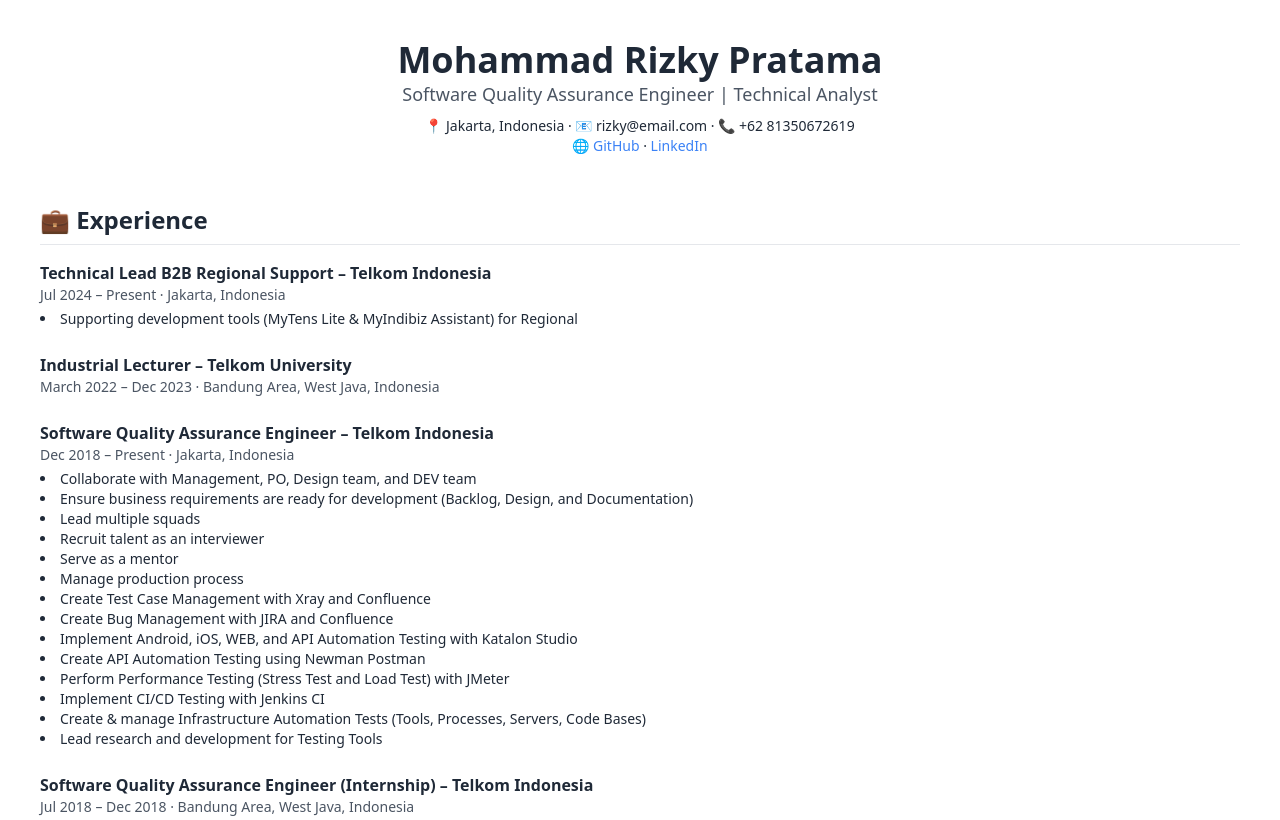
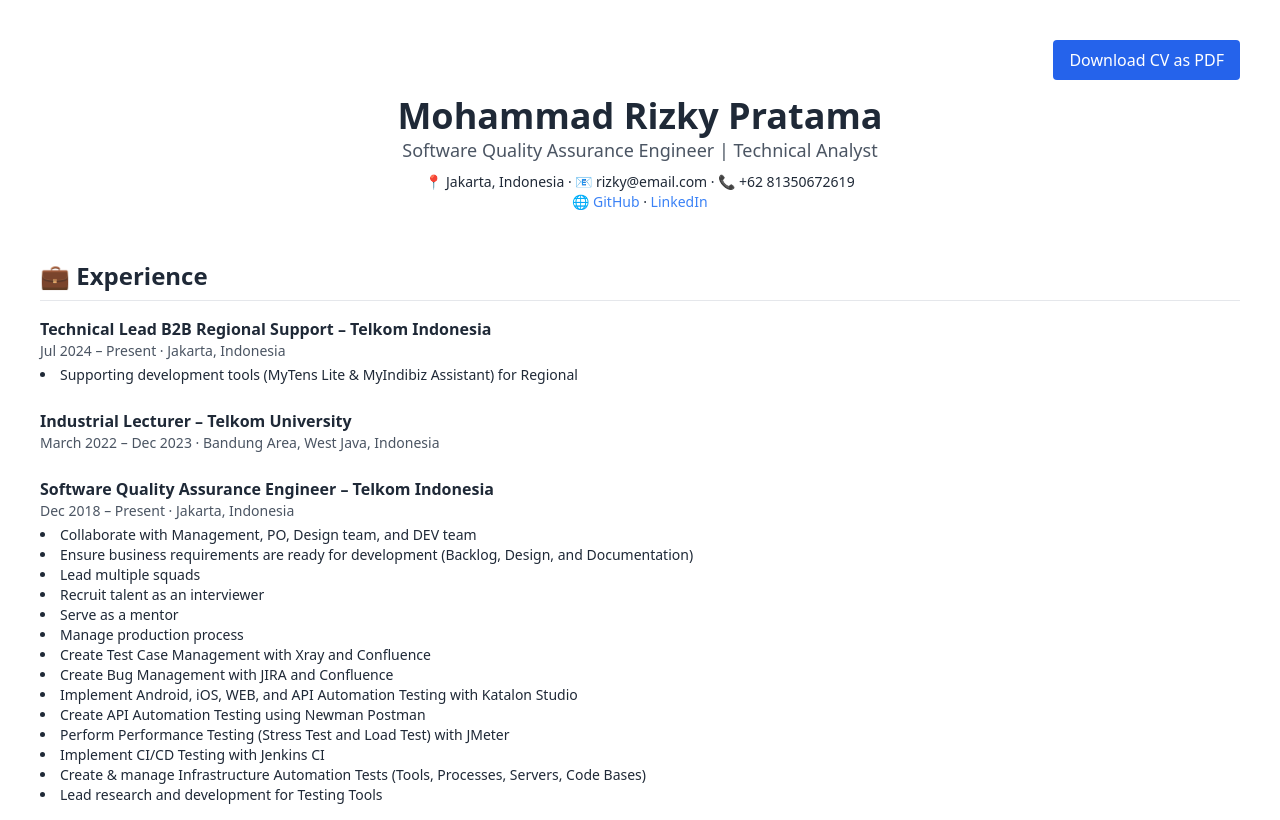
Before and after one commit to RizkyMRP22/mrizkyp-cv, a plain HTML site: page index.html in a window 1280 px wide. Shown: the top 820 px of the page. Drawn offline with nearby package versions, Linux system fonts and the light colour scheme.

Commit message:
add download function

```diff
--- a/index.html
+++ b/index.html
@@ -4,16 +4,20 @@
   <meta charset="UTF-8" />
   <title>Rizky's CV</title>
   <meta name="viewport" content="width=device-width, initial-scale=1.0" />
-
-  <!-- Prevent Caching -->
   <meta http-equiv="Cache-Control" content="no-cache, no-store, must-revalidate" />
   <meta http-equiv="Pragma" content="no-cache" />
   <meta http-equiv="Expires" content="0" />
-
   <link href="https://cdn.jsdelivr.net/npm/tailwindcss@2.2.19/dist/tailwind.min.css" rel="stylesheet">
+  <script src="https://cdnjs.cloudflare.com/ajax/libs/html2pdf.js/0.10.1/html2pdf.bundle.min.js"></script>
 </head>
 <body class="bg-white text-gray-800 font-sans p-10">
+  <div class="text-right mb-4">
+    <button onclick="downloadPDF()" class="bg-blue-600 text-white px-4 py-2 rounded hover:bg-blue-700 transition">
+      Download CV as PDF
+    </button>
+  </div>
 
+  <div id="cv-content">
     <header class="text-center mb-12">
       <h1 id="name" class="text-4xl font-bold"></h1>
       <p id="title" class="text-lg text-gray-600"></p>
@@ -44,15 +48,9 @@
       <h2 class="text-2xl font-semibold border-b pb-2 mb-4">📜 Certifications</h2>
       <ul id="certifications" class="list-disc list-inside text-sm"></ul>
     </section>
+  </div>
 
-  <!-- Dynamically load scripts with timestamp to prevent caching -->
-  <script>
-    const ts = Date.now();
-    ['data.js', 'main.js'].forEach(file => {
-      const script = document.createElement('script');
-      script.src = `${file}?v=${ts}`;
-      document.body.appendChild(script);
-    });
-  </script>
+  <script src="./data.js?v=1.0.0"></script>
+  <script src="./main.js?v=1.0.0"></script>
 </body>
 </html>
--- a/main.js
+++ b/main.js
@@ -54,4 +54,17 @@
     li.textContent = c;
     certEl.appendChild(li);
   });
+
+      // Download to PDF
+      function downloadPDF() {
+        const element = document.getElementById("cv-content");
+        const opt = {
+          margin:       0.5,
+          filename:     'Rizky_MRP_CV.pdf',
+          image:        { type: 'jpeg', quality: 0.98 },
+          html2canvas:  { scale: 2 },
+          jsPDF:        { unit: 'in', format: 'letter', orientation: 'portrait' }
+        };
+        html2pdf().set(opt).from(element).save();
+      }
 };
```
Lines whose indentation alone changed are shown as unchanged.
